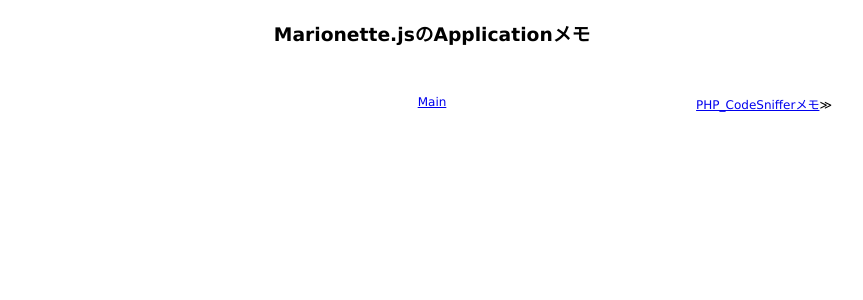
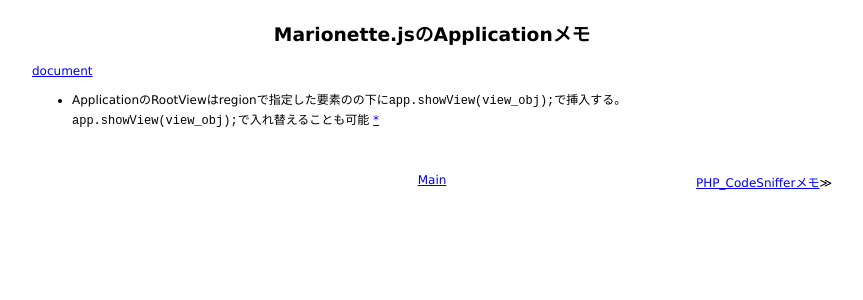
Before and after one commit to 38elements/38elements.github.com, a Jekyll site: the page built from _posts/2016-10-09-marionettejs-application.md, in a window 1280 px wide. Shown: the top 300 px of the page, without its empty margins (208-1071 px from the left). Built offline with Jekyll 4.4.1, drawn with Linux system fonts in a browser that asks for light colours.

Commit message:
Update 2016-10-09-marionettejs-application.md

```diff
--- a/_posts/2016-10-09-marionettejs-application.md
+++ b/_posts/2016-10-09-marionettejs-application.md
@@ -2,3 +2,7 @@
 layout: posts
 title: Marionette.jsのApplicationメモ
 ---
+[document](http://marionettejs.com/docs/master/marionette.application.html)
+
+* ApplicationのRootViewはregionで指定した要素のの下に`app.showView(view_obj);`で挿入する。
+`app.showView(view_obj);`で入れ替えることも可能 [\*](http://marionettejs.com/docs/master/marionette.application.html#root-layout)
```
